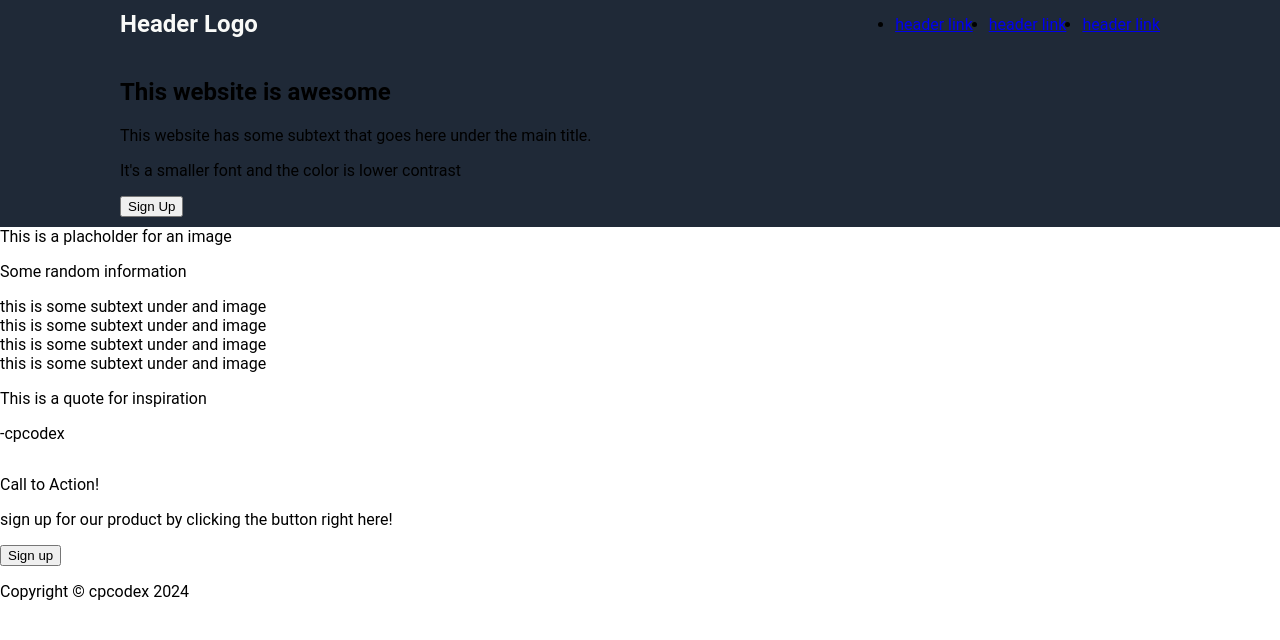
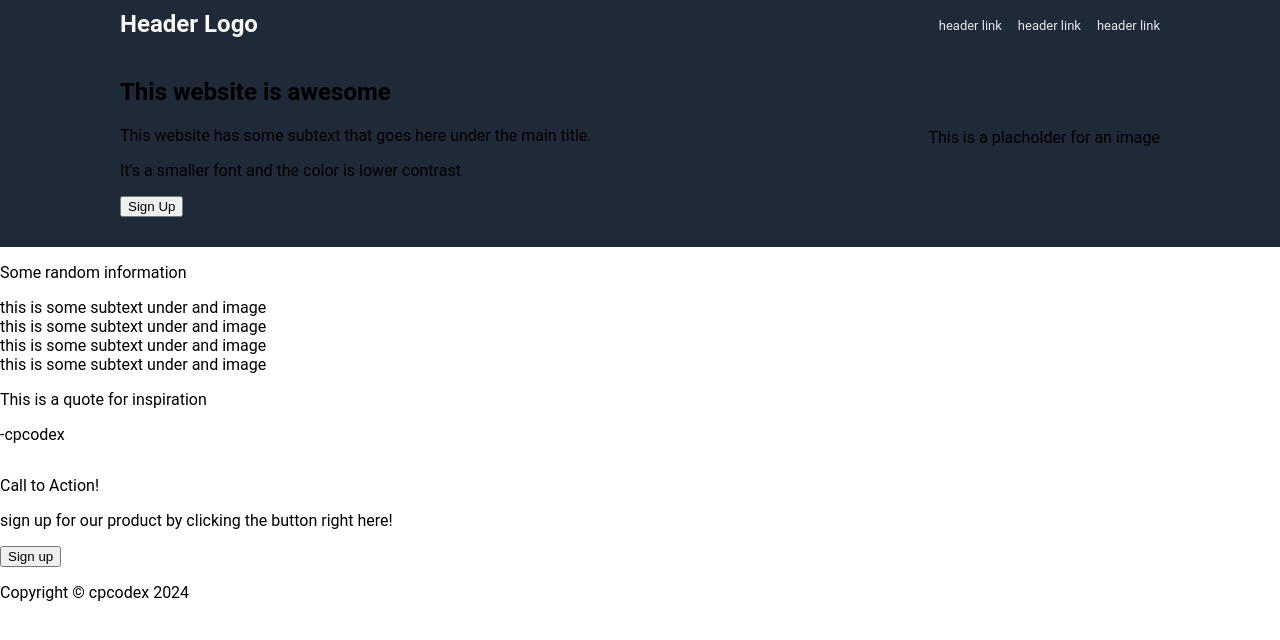
Before and after one commit to cpcodex/landing-page, a plain HTML site: page index.html in a window 1280 px wide. Drawn offline with Linux system fonts and the light colour scheme.

Commit message:
cleaned up header styling

```diff
--- a/assets/style.css
+++ b/assets/style.css
@@ -6,13 +6,13 @@ body {
   font-family: Roboto, sans-serif;
 }
 
+/* Head Styling*/
 .body-container {
   display: flex;
   flex-direction: column;
 }
 
-.head,
-.content {
+.header-box {
   background-color: #1f2937;
   padding: 10px 120px;
 }
@@ -33,6 +33,30 @@ ul {
   display: flex;
   margin: 0;
   padding: 0;
-  list-style: 0;
+  list-style: none;
   gap: 16px;
 }
+
+a {
+  text-decoration: none;
+  font-size: 13px;
+  color: #e5e7eb;
+}
+
+a:hover {
+  color: cadetblue;
+}
+
+/*Header Hero*/
+.header {
+  display: flex;
+  justify-content: space-between;
+  align-items: center;
+  padding: 20px 0;
+  gap: 30px;
+}
+
+.content {
+  flex: 1 1 50%;
+  flex-wrap: wrap;
+}
--- a/index.html
+++ b/index.html
@@ -9,6 +9,7 @@
 
   <body>
     <div class="body-container">
+      <div class="header-box">
         <div class="head">
           <header class="main-header">
             <h1 class="head-logo">Header Logo</h1>
@@ -32,6 +33,7 @@
             <button>Sign Up</button>
           </div>
           <div class="image-bg">This is a placholder for an image</div>
+        </div>
       </div>
 
       <div class="information">
```
Lines whose indentation alone changed are shown as unchanged.
